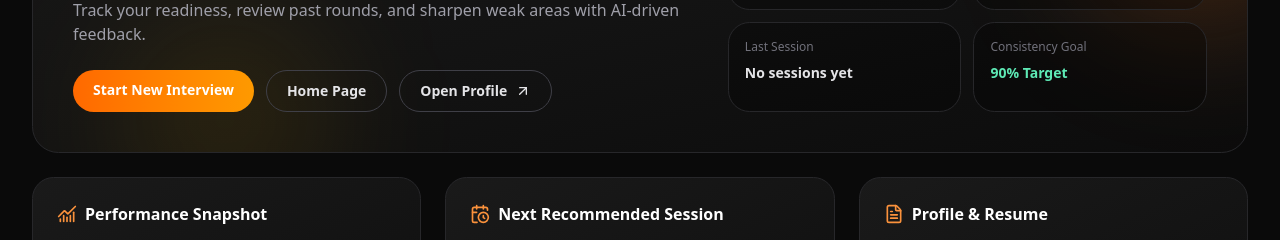
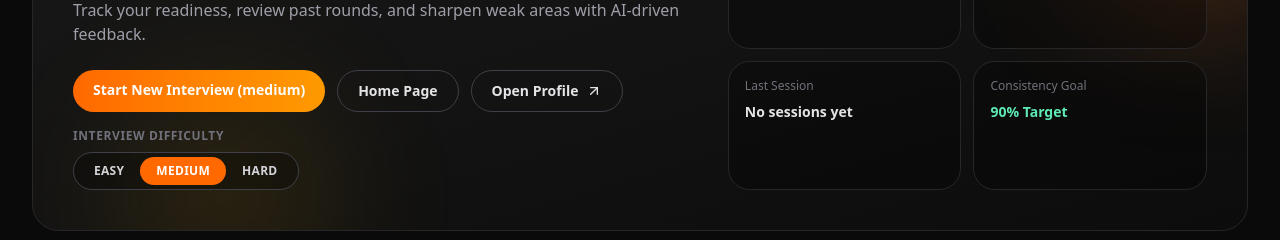
Before and after one commit to Arikalp/Agentic_Interviewer, a Next.js app: page /dashboard in a window 1280 px wide. Shown: the part 173-413 px from the top of the page. Built offline with nearby package versions, Linux system fonts and the light colour scheme; no server answers; the database is empty; sample sign-in values are in the browser's storage.

Commit message:
difficulty toggle

```diff
--- a/app/api/interview/questions/route.ts
+++ b/app/api/interview/questions/route.ts
@@ -3,10 +3,19 @@ import { NextResponse } from 'next/server';
 import { getMongoDb } from '@/lib/mongodb';
 import {
   ensureIntroQuestionFirst,
+  type InterviewDifficulty,
   type InterviewQuestion,
   type ResumeInsights,
   generateInterviewQuestionsWithGroq,
 } from '@/lib/resume-analysis';
+
+function normalizeDifficulty(value: unknown): InterviewDifficulty {
+  if (value === 'easy' || value === 'medium' || value === 'hard') {
+    return value;
+  }
+
+  return 'medium';
+}
 
 function normalizeApiError(error: unknown) {
   const message = error instanceof Error ? error.message : 'Unexpected server error.';
@@ -35,11 +44,15 @@ export async function POST(request: Request) {
   }
 
   try {
-    const body = (await request.json().catch(() => ({}))) as { questionCount?: number };
+    const body = (await request.json().catch(() => ({}))) as {
+      questionCount?: number;
+      difficulty?: unknown;
+    };
     const questionCount =
       typeof body.questionCount === 'number'
         ? Math.max(3, Math.min(10, Math.round(body.questionCount)))
         : 6;
+    const difficulty = normalizeDifficulty(body.difficulty);
 
     const db = await getMongoDb();
     const resumeDoc = await db.collection('resumeInsights').findOne({ userId });
@@ -58,6 +71,8 @@ export async function POST(request: Request) {
 
     if (
       existingQuestionDoc?.resumeHash === resumeDoc.resumeHash &&
+      ((existingQuestionDoc?.difficulty as InterviewDifficulty | undefined) ?? 'medium') ===
+        difficulty &&
       Array.isArray(existingQuestions) &&
       existingQuestions.length >= questionCount
     ) {
@@ -69,12 +84,14 @@ export async function POST(request: Request) {
       return NextResponse.json({
         questions: introFirstQuestions,
         reused: true,
+        difficulty,
       });
     }
 
     const generatedQuestions = await generateInterviewQuestionsWithGroq(
       resumeDoc.insights as ResumeInsights,
       questionCount,
+      difficulty,
     );
     const questions = ensureIntroQuestionFirst(generatedQuestions, questionCount);
 
@@ -86,6 +103,7 @@ export async function POST(request: Request) {
         $set: {
           userId,
           resumeHash: resumeDoc.resumeHash,
+          difficulty,
           questions,
           updatedAt: now,
           model: process.env.GROQ_MODEL || 'llama-3.3-70b-versatile',
@@ -97,7 +115,7 @@ export async function POST(request: Request) {
       { upsert: true },
     );
 
-    return NextResponse.json({ questions, reused: false });
+    return NextResponse.json({ questions, reused: false, difficulty });
   } catch (error) {
     const normalized = normalizeApiError(error);
     return NextResponse.json({ error: normalized.message }, { status: normalized.status });
--- a/app/dashboard/page.tsx
+++ b/app/dashboard/page.tsx
@@ -15,6 +15,8 @@ import {
   FileText,
   Sparkles,
 } from 'lucide-react';
+
+type InterviewDifficulty = 'easy' | 'medium' | 'hard';
 
 type InterviewSession = {
   id: string;
@@ -35,6 +37,7 @@ export default function DashboardPage() {
   const [loadingSessions, setLoadingSessions] = useState(true);
   const [sessionsError, setSessionsError] = useState('');
   const [currentPage, setCurrentPage] = useState(1);
+  const [selectedDifficulty, setSelectedDifficulty] = useState<InterviewDifficulty>('medium');
   const itemsPerPage = 5;
 
   useEffect(() => {
@@ -101,10 +104,13 @@ export default function DashboardPage() {
 
               <div className="mt-6 flex flex-wrap gap-3">
                 <Link
-                  href="/interview"
+                  href={{
+                    pathname: '/interview',
+                    query: { difficulty: selectedDifficulty },
+                  }}
                   className="rounded-full bg-linear-to-r from-orange-500 to-amber-500 px-5 py-2.5 text-sm font-semibold text-white transition hover:shadow-[0_0_24px_rgba(249,115,22,0.4)]"
                 >
-                  Start New Interview
+                  Start New Interview ({selectedDifficulty})
                 </Link>
                 <Link
                   href="/"
@@ -119,6 +125,31 @@ export default function DashboardPage() {
                   Open Profile
                   <ArrowUpRight className="h-4 w-4" />
                 </Link>
+              </div>
+
+              <div className="mt-4">
+                <p className="mb-2 text-xs font-semibold uppercase tracking-wider text-zinc-500">
+                  Interview Difficulty
+                </p>
+                <div className="inline-flex rounded-full border border-zinc-700 bg-black/30 p-1">
+                  {(['easy', 'medium', 'hard'] as InterviewDifficulty[]).map((level) => {
+                    const isActive = selectedDifficulty === level;
+
+                    return (
+                      <button
+                        key={level}
+                        onClick={() => setSelectedDifficulty(level)}
+                        className={`rounded-full px-4 py-1.5 text-xs font-semibold uppercase tracking-wide transition ${
+                          isActive
+                            ? 'bg-orange-500 text-white'
+                            : 'text-zinc-300 hover:bg-zinc-800 hover:text-white'
+                        }`}
+                      >
+                        {level}
+                      </button>
+                    );
+                  })}
+                </div>
               </div>
             </div>
 
--- a/app/interview/page.tsx
+++ b/app/interview/page.tsx
@@ -2,13 +2,15 @@
 
 import { useUser } from '@clerk/nextjs';
 import { LoaderCircle, Mic, MicOff, Video, VideoOff, Volume2, VolumeX } from 'lucide-react';
-import { useRouter } from 'next/navigation';
+import { useRouter, useSearchParams } from 'next/navigation';
 import { useEffect, useMemo, useRef, useState } from 'react';
 
 type InterviewQuestion = {
   question: string;
   skillFocus: string;
 };
+
+type InterviewDifficulty = 'easy' | 'medium' | 'hard';
 
 type AnswerEvaluation = {
   score: number;
@@ -39,6 +41,7 @@ const QUESTION_SPEECH_RATE = 1;
 
 export default function InterviewPage() {
   const router = useRouter();
+  const searchParams = useSearchParams();
   const { isLoaded, isSignedIn } = useUser();
   const videoRef = useRef<HTMLVideoElement | null>(null);
   const streamRef = useRef<MediaStream | null>(null);
@@ -73,6 +76,16 @@ export default function InterviewPage() {
   const [isEvaluatingAnswer, setIsEvaluatingAnswer] = useState(false);
   const [evaluationError, setEvaluationError] = useState('');
   const [isQuestionVoiceOn, setIsQuestionVoiceOn] = useState(true);
+
+  const selectedDifficulty = useMemo<InterviewDifficulty>(() => {
+    const value = searchParams.get('difficulty');
+
+    if (value === 'easy' || value === 'medium' || value === 'hard') {
+      return value;
+    }
+
+    return 'medium';
+  }, [searchParams]);
 
   const waitForSpeechVoices = async (): Promise<void> => {
     if (typeof window === 'undefined' || !window.speechSynthesis) {
@@ -222,7 +235,7 @@ export default function InterviewPage() {
           headers: {
             'Content-Type': 'application/json',
           },
-          body: JSON.stringify({ questionCount: 6 }),
+          body: JSON.stringify({ questionCount: 6, difficulty: selectedDifficulty }),
         });
 
         const data = await response.json();
@@ -254,7 +267,7 @@ export default function InterviewPage() {
         streamRef.current.getTracks().forEach((track) => track.stop());
       }
     };
-  }, [isLoaded, isSignedIn, interviewStarted]);
+  }, [isLoaded, isSignedIn, interviewStarted, selectedDifficulty]);
 
   useEffect(() => {
     if (!isLoaded || !isSignedIn || !interviewStarted) {
@@ -611,6 +624,9 @@ export default function InterviewPage() {
             <p className="mt-1 text-sm text-zinc-400">
               The interview runs automatically from question to transcription to scoring.
             </p>
+            <p className="mt-1 text-xs uppercase tracking-wider text-orange-300">
+              Difficulty: {selectedDifficulty}
+            </p>
           </div>
           {!showConfirmation ? (
             <div className="flex items-center gap-2">
--- a/lib/resume-analysis.ts
+++ b/lib/resume-analysis.ts
@@ -15,6 +15,8 @@ export type InterviewQuestion = {
   question: string;
   skillFocus: string;
 };
+
+export type InterviewDifficulty = 'easy' | 'medium' | 'hard';
 
 export const INTRO_INTERVIEW_QUESTION: InterviewQuestion = {
   question:
@@ -201,6 +203,7 @@ export async function analyzeResumeWithGroq(resumeText: string): Promise<ResumeI
 export async function generateInterviewQuestionsWithGroq(
   insights: ResumeInsights,
   questionCount = 6,
+  difficulty: InterviewDifficulty = 'medium',
 ): Promise<InterviewQuestion[]> {
   const apiKey = process.env.GROQ_API_KEY;
 
@@ -225,7 +228,7 @@ export async function generateInterviewQuestionsWithGroq(
       },
       {
         role: 'user',
-        content: `Create ${remainingQuestionCount} interview questions using this resume insight JSON:\n${JSON.stringify(insights)}\n\nRules: Start with general/behavioral questions then move to technical. Include mix of behavioral + technical + project-based questions. Keep each concise.`,
+        content: `Create ${remainingQuestionCount} interview questions using this resume insight JSON:\n${JSON.stringify(insights)}\n\nDifficulty level: ${difficulty}.\nRules: Start with general/behavioral questions then move to technical. Include mix of behavioral + technical + project-based questions. Keep each concise.\nDifficulty guidance:\n- easy: beginner-friendly, foundational concepts, direct phrasing, low complexity follow-ups.\n- medium: practical real-world scenarios, moderate depth, some trade-off discussion.\n- hard: senior-level depth, architecture/trade-offs, edge cases, performance and scaling considerations.`,
       },
     ],
   });
```
